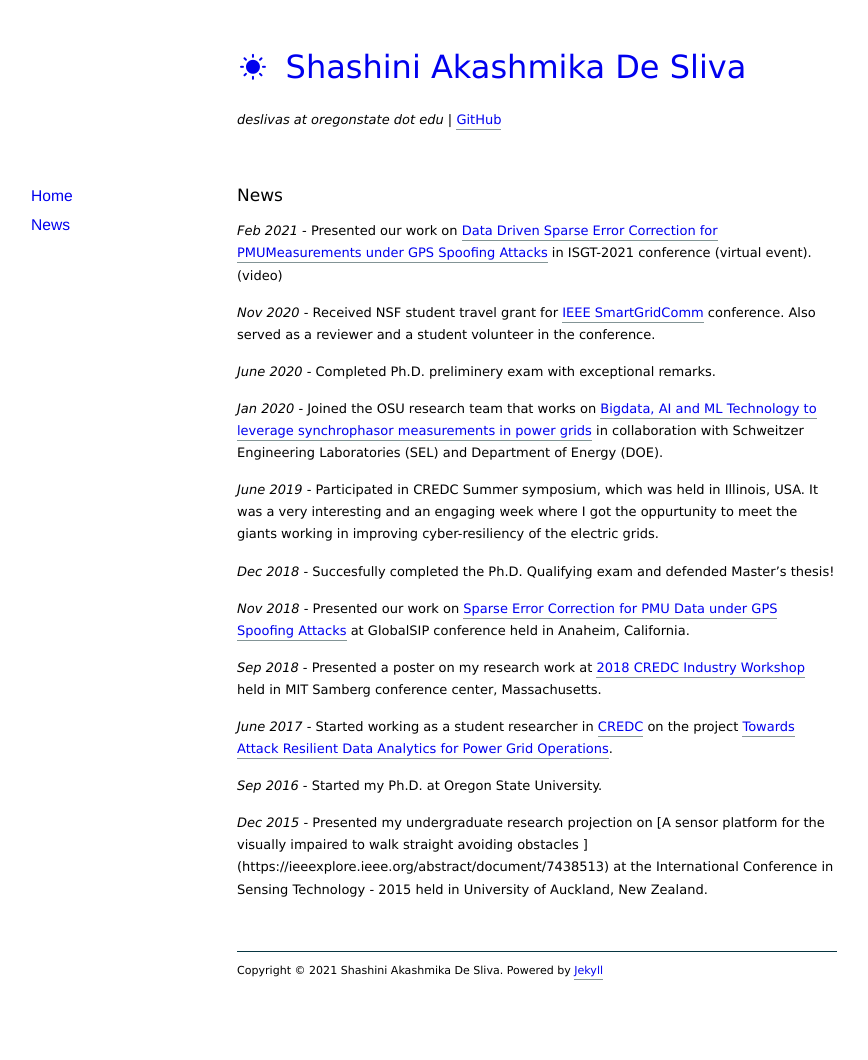
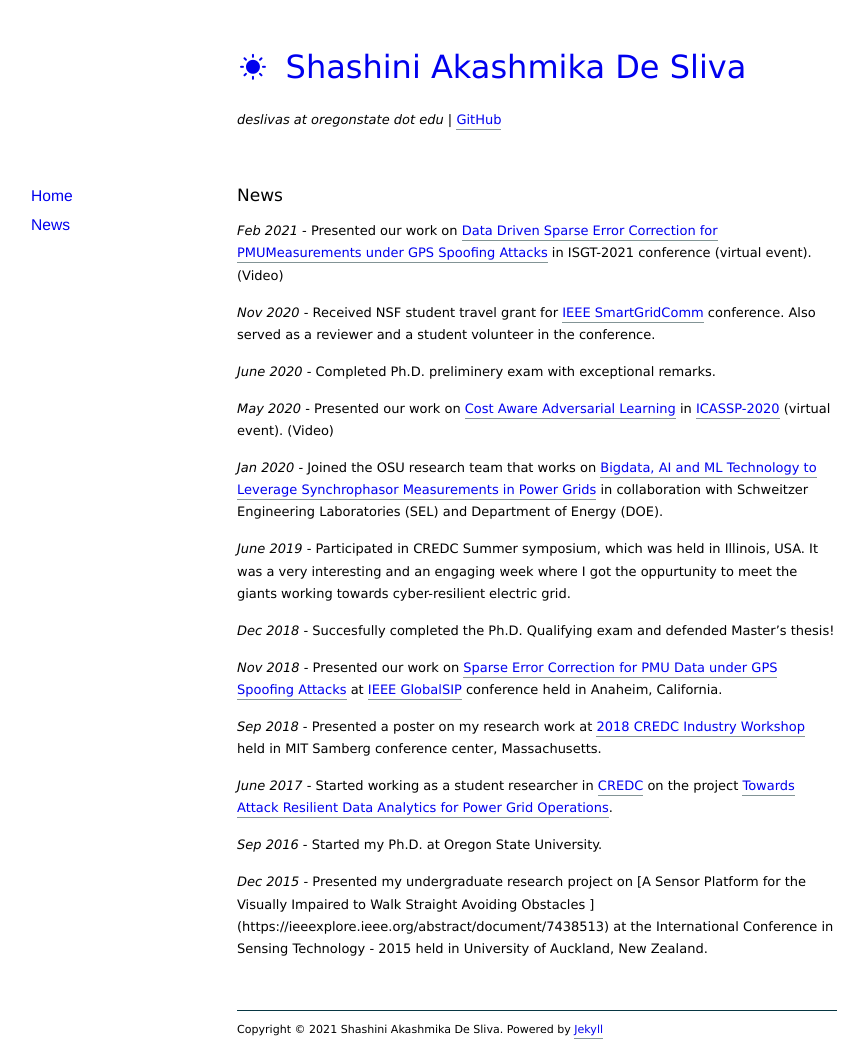
Before and after one commit to shashidesilvas/shashidesilvas.github.io, a Jekyll site: the page built from news/index.markdown, in a window 1280 px wide. Shown: the whole page, without its empty margins (103-971 px from the left). Built offline with Jekyll 4.4.1, drawn with Linux system fonts in a browser that asks for light colours; nearby versions of some CDN libraries; before the commit the page ends 1000 px from its top, so only the background shows below that.

Commit message:
Update index.markdown

```diff
--- a/news/index.markdown
+++ b/news/index.markdown
@@ -4,20 +4,21 @@ title: News
 ---
 # News
 
-
-*Feb 2021* - Presented our work on [Data Driven Sparse Error Correction for PMUMeasurements under GPS Spoofing Attacks](https://ieee-isgt.org/) in ISGT-2021 conference (virtual event). (video)
+*Feb 2021* - Presented our work on [Data Driven Sparse Error Correction for PMUMeasurements under GPS Spoofing Attacks](https://ieee-isgt.org/) in ISGT-2021 conference (virtual event). (Video)
 
 *Nov 2020* - Received NSF student travel grant for [IEEE SmartGridComm](https://sgc2020.ieee-smartgridcomm.org/) conference. Also served as a reviewer and a student volunteer in the conference.
 
 *June 2020* - Completed Ph.D. preliminery exam with exceptional remarks.
 
-*Jan 2020* - Joined the OSU research team that works on [Bigdata, AI and ML Technology to leverage synchrophasor measurements in power grids](https://www.energy.gov/sites/prod/files/2019/04/f61/Big%20Data%20Awards%20Fact%20Sheet%20FINAL_1.pdf) in collaboration with Schweitzer Engineering Laboratories (SEL) and Department of Energy (DOE).
+*May 2020* - Presented our work on [Cost Aware Adversarial Learning](https://ieeexplore.ieee.org/document/9053631) in [ICASSP-2020](https://2020.ieeeicassp.org/) (virtual event). (Video)
 
-*June 2019* - Participated in CREDC Summer symposium, which was held in Illinois, USA. It was a very interesting and an engaging week where I got the oppurtunity to meet the giants working in improving cyber-resiliency of the electric grids.
+*Jan 2020* - Joined the OSU research team that works on [Bigdata, AI and ML Technology to Leverage Synchrophasor Measurements in Power Grids](https://www.energy.gov/sites/prod/files/2019/04/f61/Big%20Data%20Awards%20Fact%20Sheet%20FINAL_1.pdf) in collaboration with Schweitzer Engineering Laboratories (SEL) and Department of Energy (DOE).
+
+*June 2019* - Participated in CREDC Summer symposium, which was held in Illinois, USA. It was a very interesting and an engaging week where I got the oppurtunity to meet the giants working towards cyber-resilient electric grid.
 
 *Dec 2018* - Succesfully completed the Ph.D. Qualifying exam and defended Master's thesis!
 
-*Nov 2018* - Presented our work on [Sparse Error Correction for PMU Data under GPS Spoofing Attacks](https://ieeexplore.ieee.org/document/8645973) at GlobalSIP conference held in Anaheim, California.
+*Nov 2018* - Presented our work on [Sparse Error Correction for PMU Data under GPS Spoofing Attacks](https://ieeexplore.ieee.org/document/8645973) at [IEEE GlobalSIP](http://2018.ieeeglobalsip.org/Symposia.asp) conference held in Anaheim, California.
 
 *Sep 2018* - Presented a poster on my research work at [2018 CREDC Industry Workshop](https://publish.illinois.edu/2018credciw/) held in MIT Samberg conference center, Massachusetts.
 
@@ -25,5 +26,5 @@ title: News
 
 *Sep 2016* - Started my Ph.D. at Oregon State University.
 
-*Dec 2015* - Presented my undergraduate research projection on [A sensor platform for the visually impaired to walk straight avoiding obstacles
+*Dec 2015* - Presented my undergraduate research project on [A Sensor Platform for the Visually Impaired to Walk Straight Avoiding Obstacles
 ] (https://ieeexplore.ieee.org/abstract/document/7438513) at the International Conference in Sensing Technology - 2015 held in University of Auckland, New Zealand.
```
